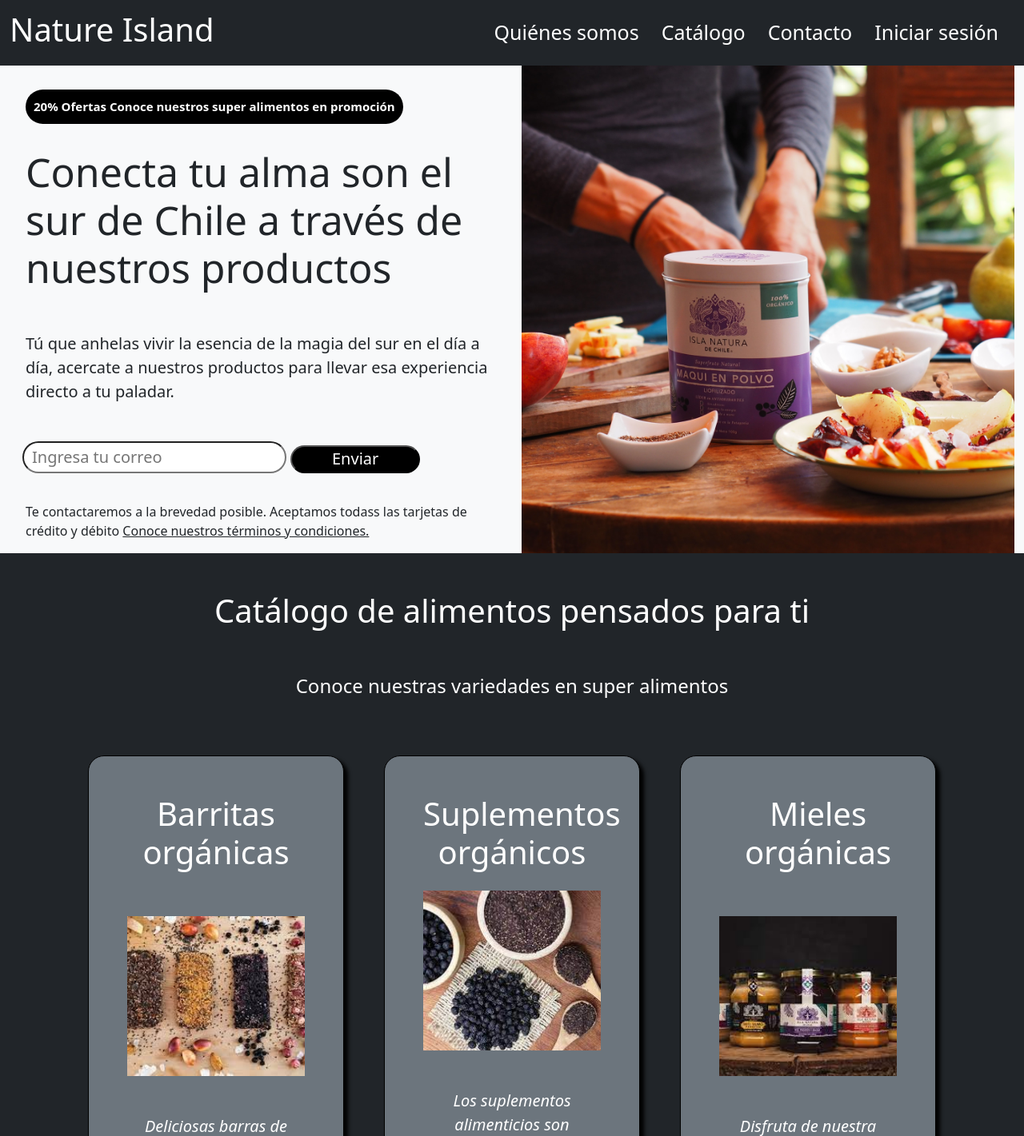
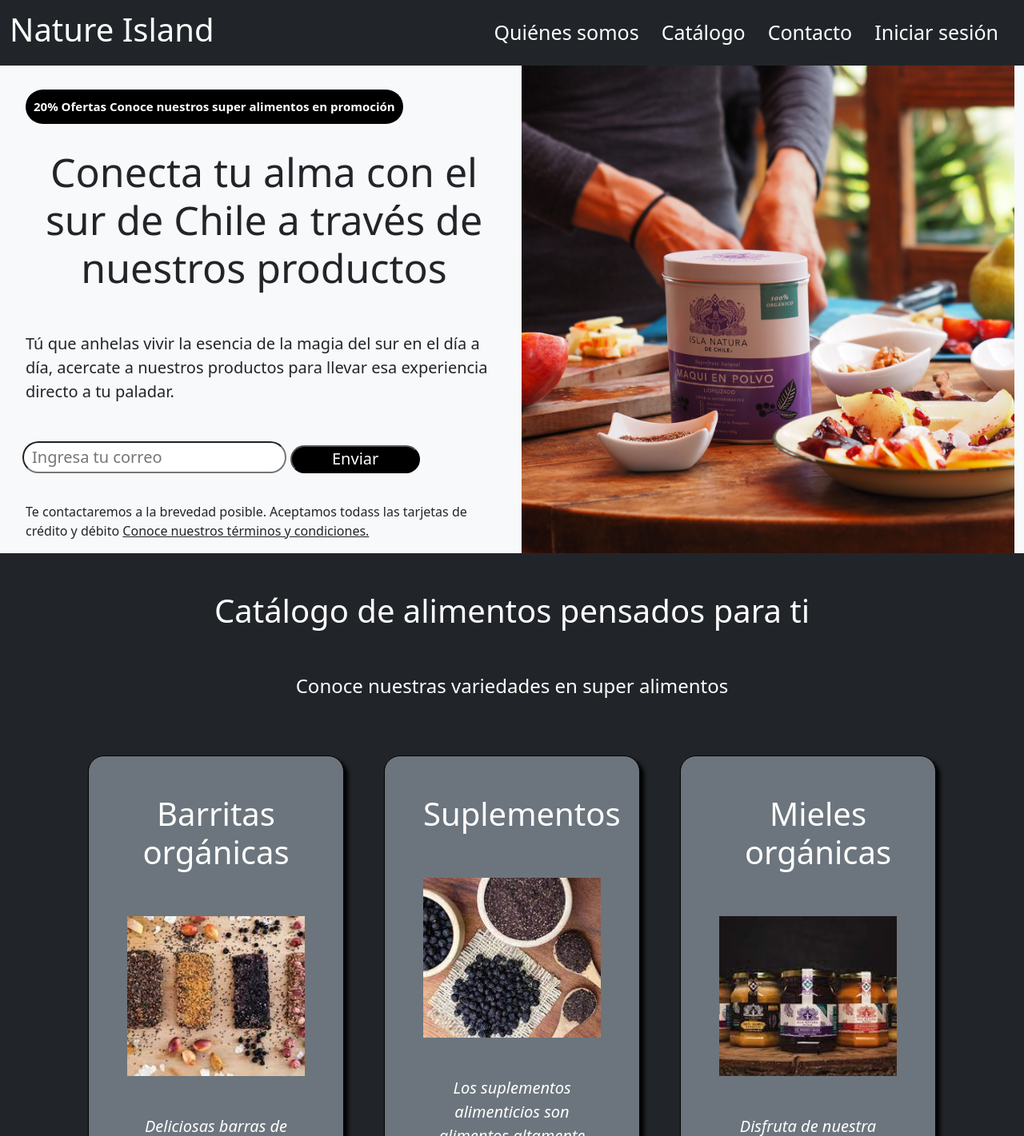
Before and after one commit to braininabottle/first_landing_page, a plain HTML site: page index.html in a window 1280 px wide. Shown: the top 1421 px of the page at 80% size. Drawn offline with nearby package versions, Linux system fonts and the light colour scheme.

Commit message:
He alineado algunos textos dentro del cuerpo de la página

```diff
--- a/index.html
+++ b/index.html
@@ -56,7 +56,7 @@
                         <span>Conoce nuestros super alimentos en promoción</span>
                     </a>
                 </div>
-                <h1 class="titulocajapresentacion">Conecta tu alma son el sur de Chile a través de nuestros productos
+                <h1 class="titulocajapresentacion text-center">Conecta tu alma con el sur de Chile a través de nuestros productos
                 </h1>
                 <p class="parrafocajapresentacion">Tú que anhelas vivir la esencia de la magia del sur en el día a día,
                     acercate a nuestros
@@ -105,8 +105,8 @@
                     Tampoco contiene aditivos ni preservantes.</p>
             </div>
             <div class="filasuplementos text-center verflow-hidden col-xl-3 col-lg-12 col-md-6 col-sm-12 bg-secondary p-5">
-                <h1 class="titulosuplementos text-white align-items-center text-center pb-3">Suplementos
-                    orgánicos</h1>
+                <h1 class="titulosuplementos text-white align-items-center text-center pb-5">Suplementos
+                    </h1>
                     <div id="suplement" class="imagenesdecolumnas">
 
                     </div>
```
Also changed, not shown: 1 other file.
